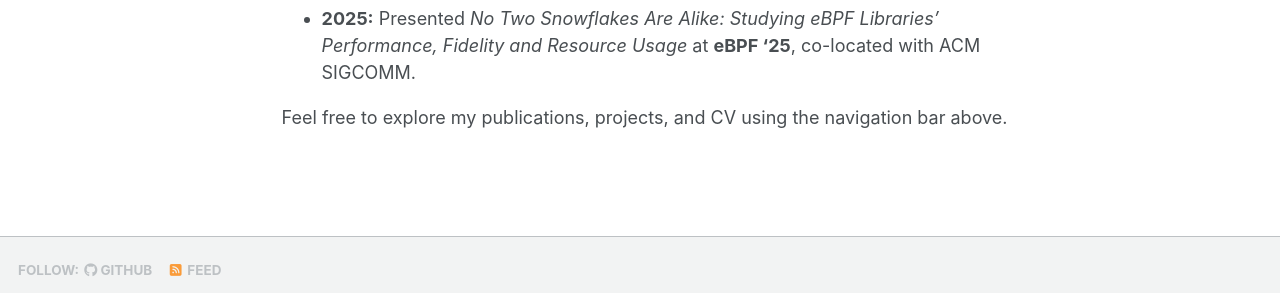
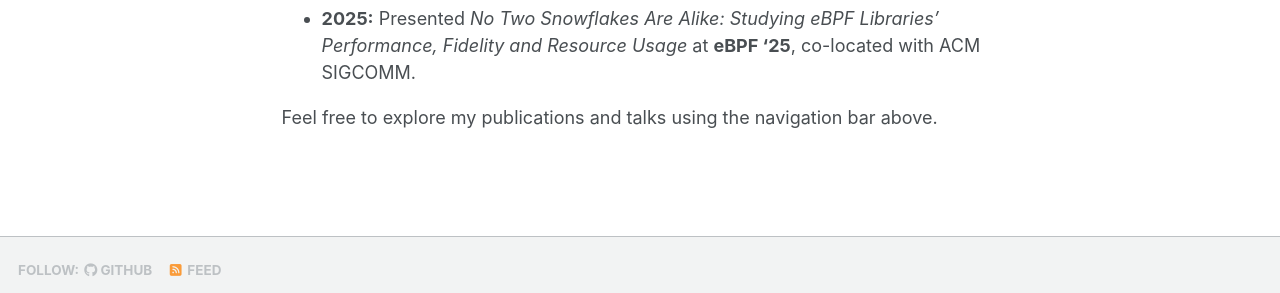
Before and after one commit to hiddenduck/hiddenduck.github.io, a Jekyll site: the page built from _pages/about.md, in a window 1280 px wide and 1285 px high. Shown: the part 938-1231 px from the top of the window. Built offline with Jekyll 4.4.1, drawn with Linux system fonts in a browser that asks for light colours; a style sheet for code colours, icons or effects is not loaded; a file with an impossible date is left out.

Commit message:
Update about.md

```diff
--- a/_pages/about.md
+++ b/_pages/about.md
@@ -25,4 +25,4 @@ Since 2023, I have been a Research Assistant at **HASLab/INESC TEC**, contributi
 
 - **2025:** Presented *No Two Snowflakes Are Alike: Studying eBPF Libraries' Performance, Fidelity and Resource Usage* at **eBPF '25**, co-located with ACM SIGCOMM.
 
-Feel free to explore my publications, projects, and CV using the navigation bar above.
+Feel free to explore my publications and talks using the navigation bar above.
```
